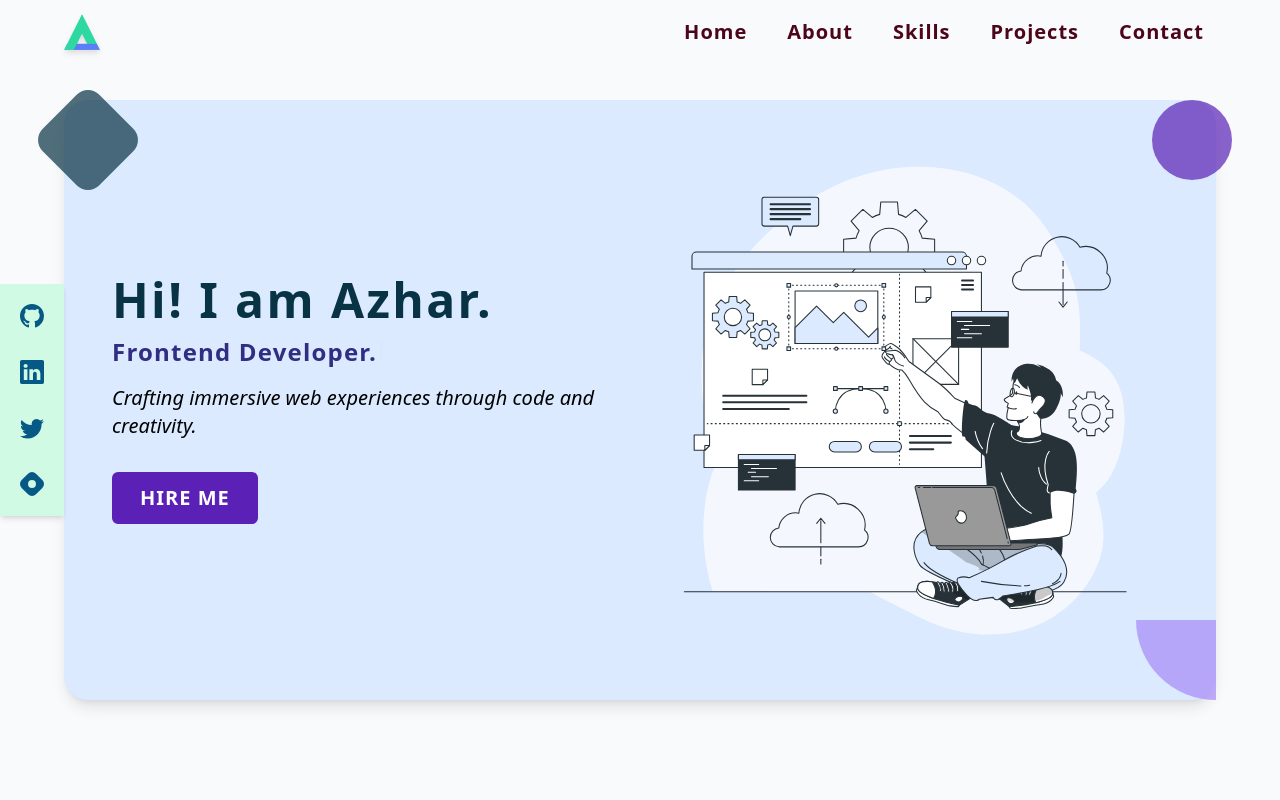
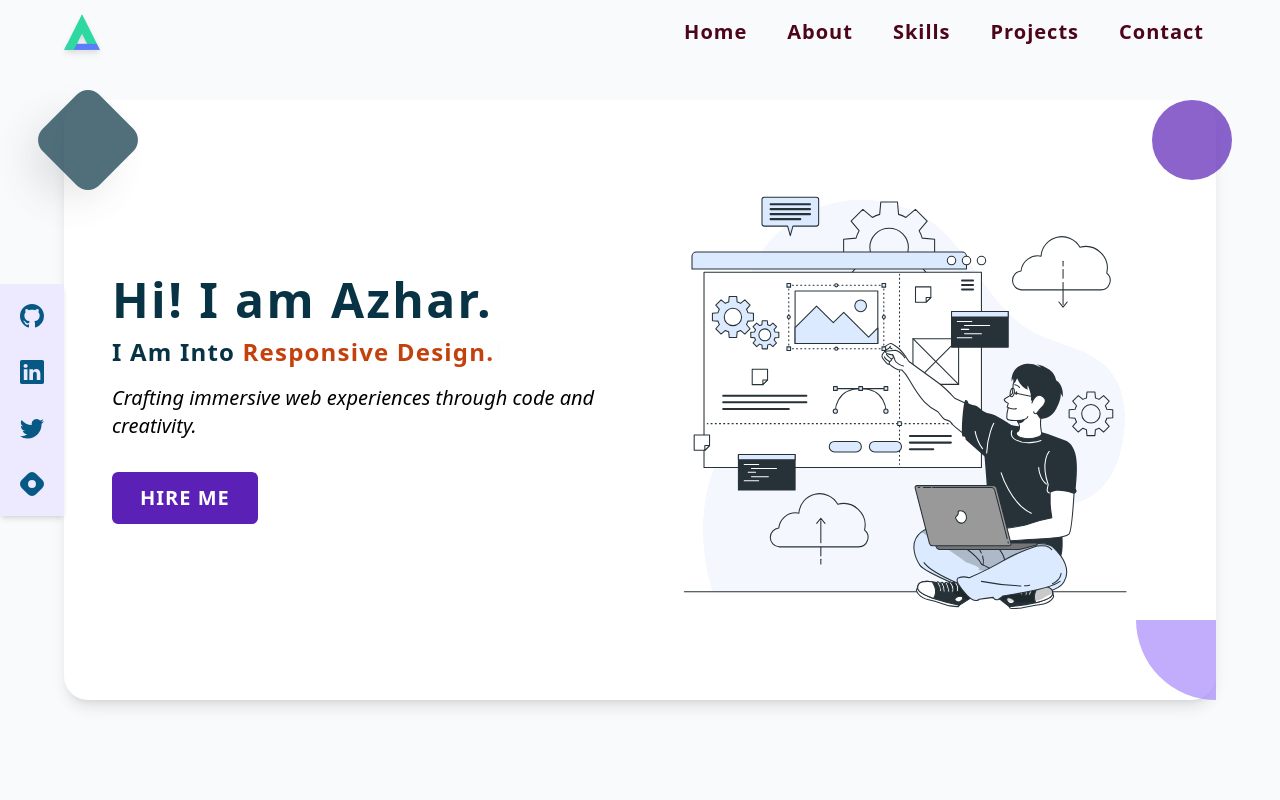
Before and after one commit to axhar-ibraheem/Azhar-Portfolio, a React (Vite) app: page / in a window 1280 px wide. Shown: the top 800 px of the page. Built offline with nearby package versions, Linux system fonts and the light colour scheme.

Commit message:
added some additional infomation

```diff
--- a/src/components/PersonalInfo.jsx
+++ b/src/components/PersonalInfo.jsx
@@ -7,7 +7,7 @@ const PersonalInfo = () => {
   const classname = "h-screen flex items-center bg-slate-50";
   const cursor = <div className="h-5 inline-block w-[0.2rem] bg-black"></div>;
   const [text] = useTypewriter({
-    words: ["Frontend Developer."],
+    words: ["Frontend Development.", "Responsive Design.", "Web Performance Optimization.", "Problem Solving."],
     loop: {},
   });
   const scrollToSection = (sectionId, gap) => {
@@ -25,14 +25,14 @@ const PersonalInfo = () => {
   };
   return (
     <Wrapper id="home" classes={classname}>
-      <div className="grid relative h-3/4 lg:ps-12 lg:pe-12 rounded-3xl lg:bg-blue-100 lg:grid-cols-2 place-content-center items-center max-w-6xl w-11/12 mx-auto py-6 lg:shadow-lg">
+      <div className="grid relative h-3/4 lg:ps-12 lg:pe-12 rounded-3xl lg:bg-white lg:grid-cols-2 place-content-center items-center max-w-6xl w-11/12 mx-auto py-6 lg:shadow-lg">
         <div className="text-center lg:text-start overflow-hidden">
           <h1 className="text-4xl lg:text-5xl mb-3 tracking-wider text-cyan-950 font-bold">
             Hi! I am Azhar.
           </h1>
           <div className="mb-4">
-            <span className="text-2xl tracking-wider overflow-hidden text-indigo-900 font-bold capitalize">
-              {text}
+            <span className="text-2xl tracking-wider overflow-hidden text-orange-700 font-bold capitalize">
+            <span className="text-cyan-950 block lg:inline">I am into</span>   {text}
             </span>
             <Cursor cursorColor="black" cursorStyle={cursor} />
           </div>
@@ -63,15 +63,15 @@ const PersonalInfo = () => {
               <SiHashnode className="text-indigo-800" />
             </a>
           </div>
-          <div className="w-20  hidden lg:block absolute top-0 -left-4 h-20 bg-cyan-950 opacity-70 rotate-45 rounded-2xl"></div>
-          <div className="w-20 hidden lg:block absolute top-0 -right-4 h-20 bg-violet-800 opacity-70 rounded-full"></div>
+          <div className="w-20 shadow-2xl hidden lg:block absolute top-0 -left-4 h-20 bg-cyan-950 opacity-70 rotate-45 rounded-2xl"></div>
+          <div className="w-20 hidden lg:block shadow-3xl shadow-red-600 absolute top-0 -right-4 h-20 bg-violet-800 opacity-70 rounded-full"></div>
           <div className="w-20 hidden lg:block absolute -end-5 bottom-0 right-0 h-20 bg-violet-400 opacity-70 rounded-es-full"></div>
         </div>
         <div className="">
           <img className="hidden lg:block" src={personalImg} alt="" />
         </div>
       </div>
-      <div className="lg:grid hidden grid-rows-4 absolute gap-8 shadow-md ps-5 py-5 w-16 bg-emerald-100 text-cyan-950 text-2xl">
+      <div className="lg:grid hidden grid-rows-4 absolute gap-8 shadow-md ps-5 py-5 w-16  text-cyan-950 bg-violet-100 text-2xl">
         <a href="https://github.com/axhar-ibraheem">
           <BsGithub className="text-sky-800" />
         </a>
```
